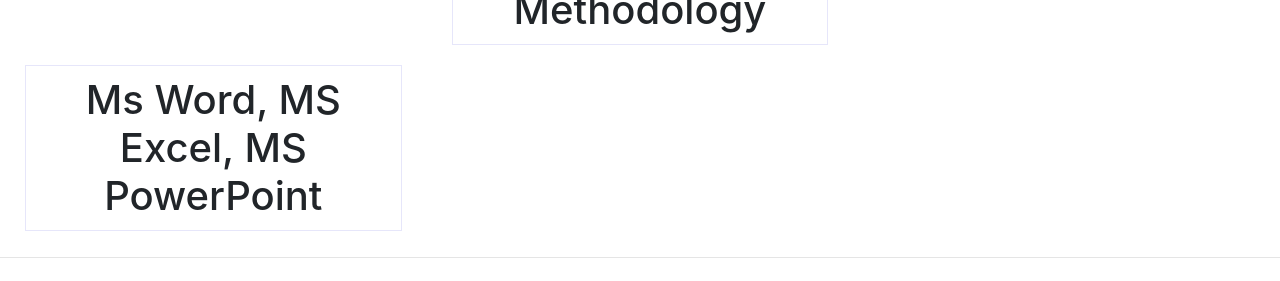
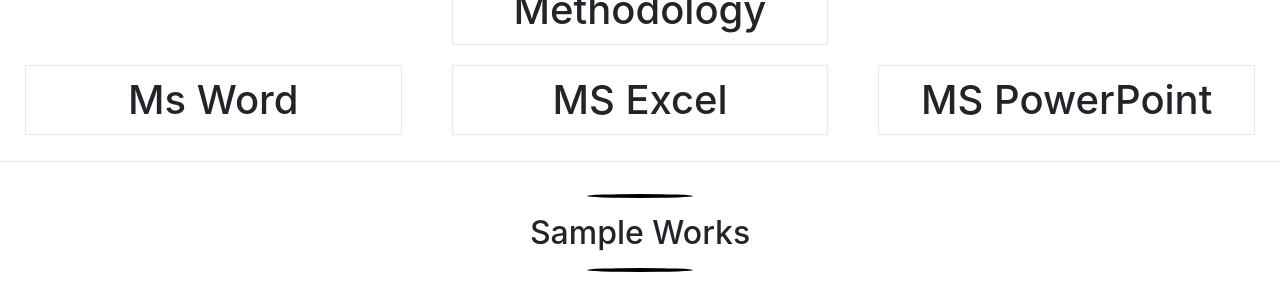
Before and after one commit to Tasnima-Learner/landing-page, a plain HTML site: page no_2.html in a window 1280 px wide. Shown: the part 1830-2111 px from the top of the page. Drawn offline with nearby package versions, Linux system fonts and the light colour scheme.

Commit message:
Update no_2.html

```diff
--- a/no_2.html
+++ b/no_2.html
@@ -157,9 +157,14 @@
 		<h1>Jira Tool</h1>
 		</div>
 		<div  class="col-sm-12 col-md-6 col-lg-4 skills">
-		<h1>Ms Word, MS Excel, MS PowerPoint</h1>
+		<h1>Ms Word</h1>
 		</div>
-
+				<div  class="col-sm-12 col-md-6 col-lg-4 skills">
+		<h1>MS Excel</h1>
+		</div>
+				<div  class="col-sm-12 col-md-6 col-lg-4 skills">
+		<h1>MS PowerPoint</h1>
+		</div>
 
 	</div>
 </div>
```
